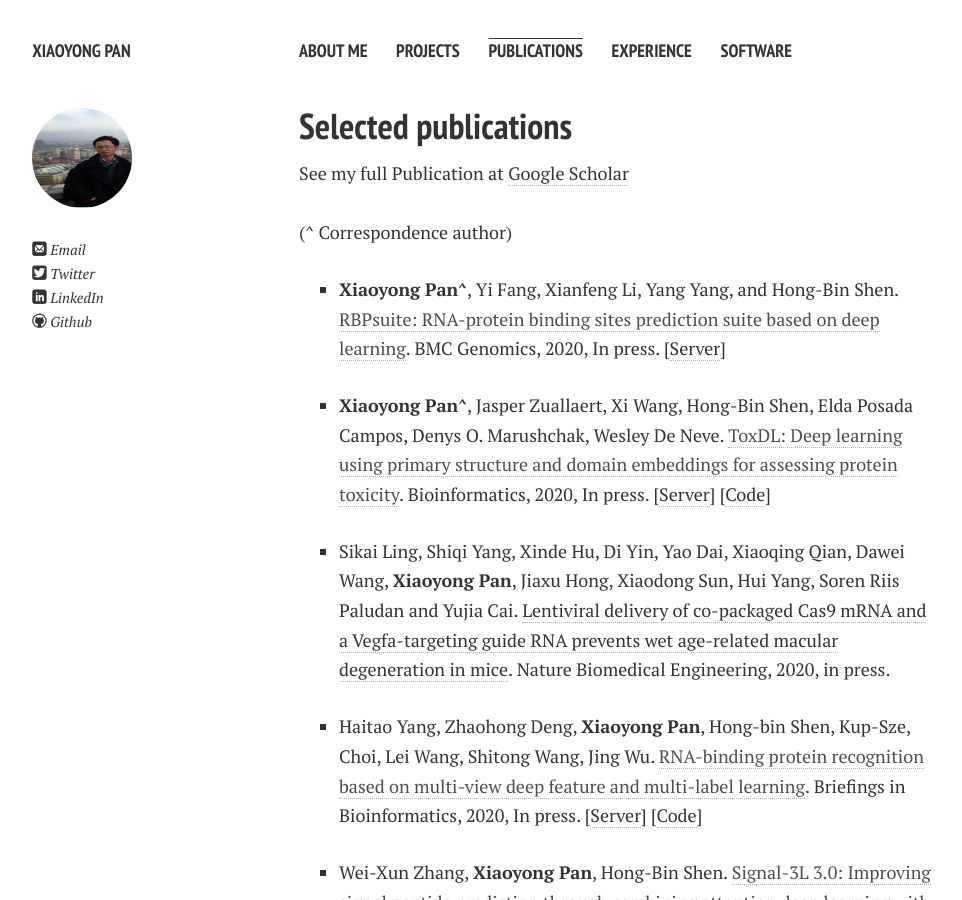
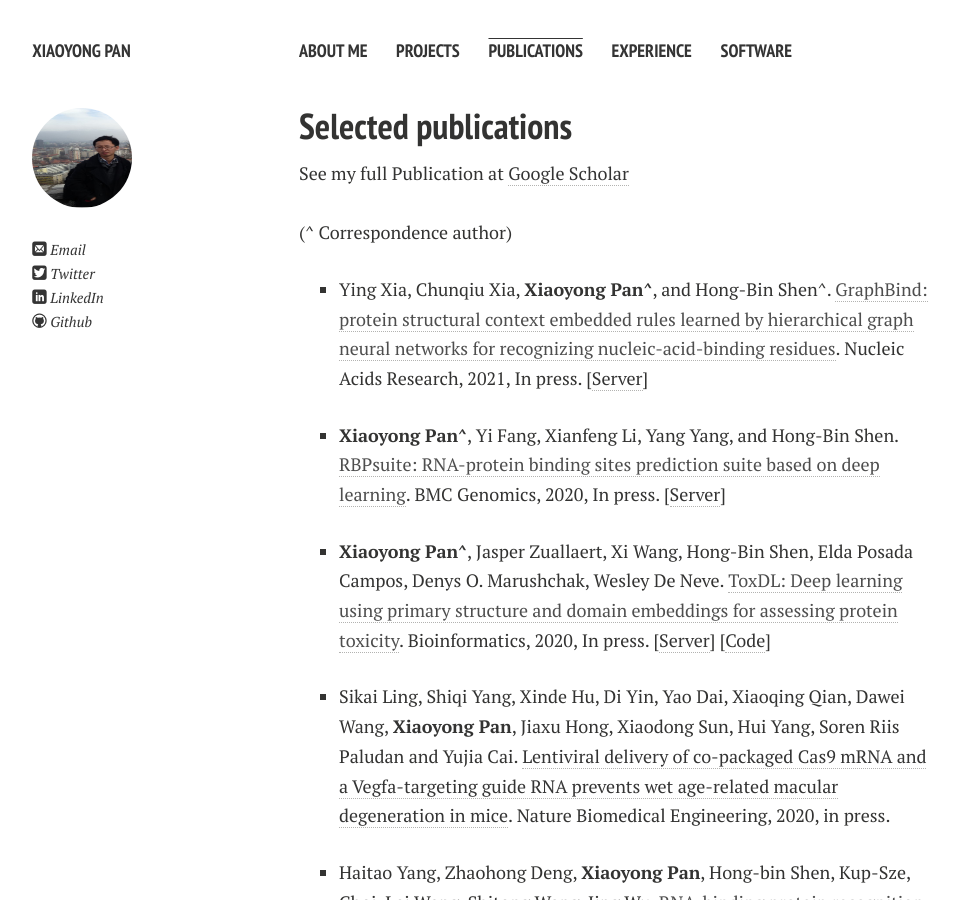
Before and after one commit to xypan1232/xypan1232.github.io, a Jekyll site: the page built from publications.md, in a window 1280 px wide and 900 px high. Shown: the whole window, without its empty margins (21-983 px from the left). Built offline with Jekyll 4.4.1, drawn with Linux system fonts in a browser that asks for light colours; nearby versions of some CDN libraries; Markdown is read by kramdown in place of the engine named in the settings.

Commit message:
Update publications.md

```diff
--- a/publications.md
+++ b/publications.md
@@ -11,6 +11,9 @@ See my full Publication at <a href="https://scholar.google.com/citations?hl=en&u
 (^ Correspondence author) <br>
 <ul>
 
+<li>
+    <p> Ying Xia, Chunqiu Xia, <b>Xiaoyong Pan^</b>, and Hong-Bin Shen^. <a href="">GraphBind: protein structural context embedded rules learned by hierarchical graph neural networks for recognizing nucleic-acid-binding residues</a>. Nucleic Acids Research, 2021, In press. [<a href="http://www.csbio.sjtu.edu.cn/bioinf/GraphBind/">Server</a>]</p>
+  </li>
 
 <li>
     <p><b>Xiaoyong Pan^</b>, Yi Fang, Xianfeng Li, Yang Yang, and Hong-Bin Shen. <a href="">RBPsuite: RNA-protein binding sites prediction suite based on deep learning</a>. BMC Genomics, 2020, In press. [<a href="http://www.csbio.sjtu.edu.cn/bioinf/RBPsuite/">Server</a>]</p>
```
